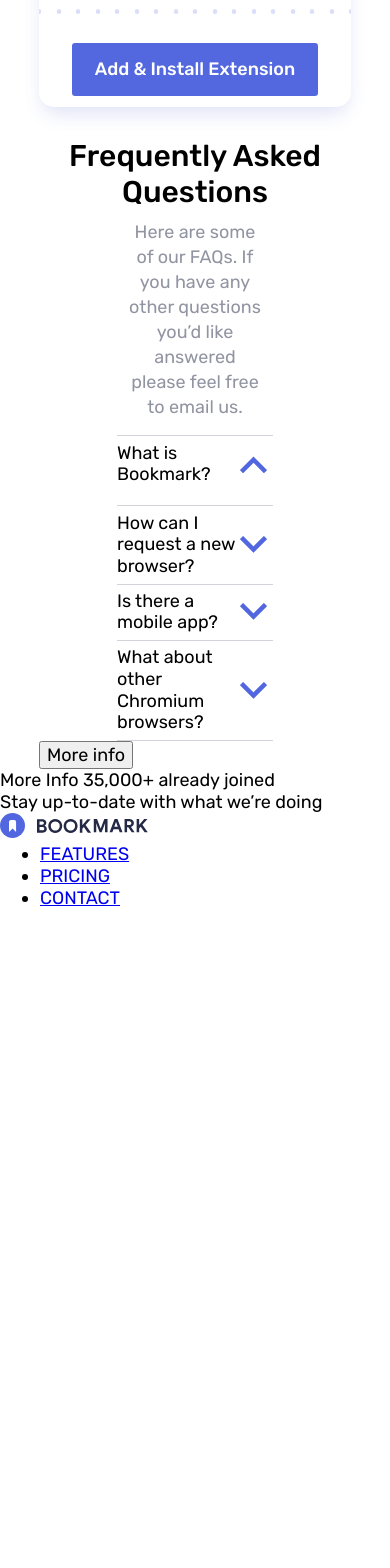
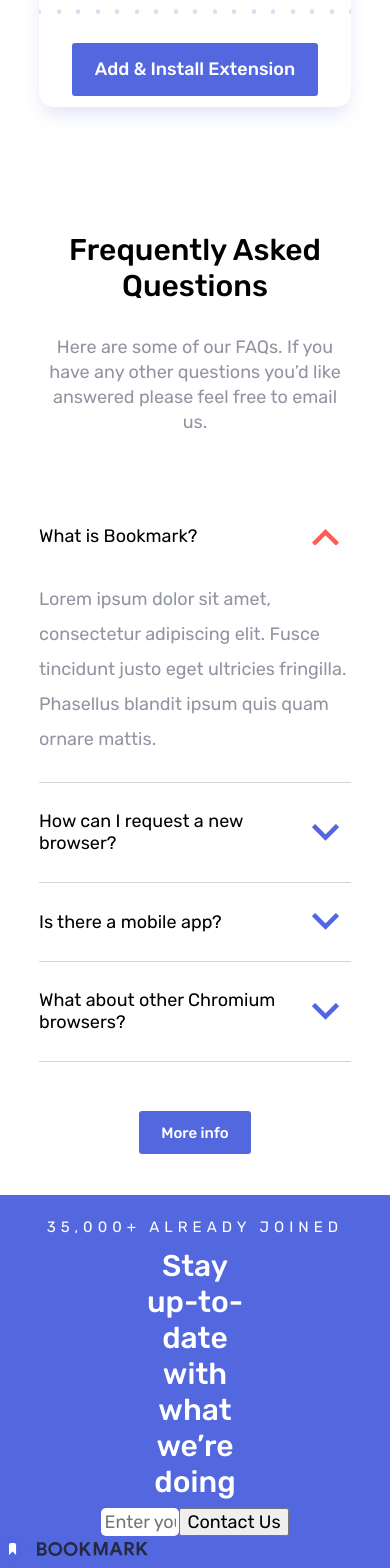
Before and after one commit to NPelivan/bookmark-landing-page-master, a React (Create React App) app: page / in a window 390 px wide. Shown: the part 3380-4948 px from the top of the page. Before the commit the page ends 4318 px from the top, so only its background shows below. Built offline with nearby package versions, Linux system fonts and the light colour scheme.

Commit message:
Footer in progress

```diff
--- a/src/components/footer.js
+++ b/src/components/footer.js
@@ -9,8 +9,19 @@ export default class Footer extends Component {
   render() {
     return (
       <footer>
-        <span>More Info 35,000+ already joined</span>
-        <h1>Stay up-to-date with what we’re doing</h1>
+        <section className="contact">
+          <span>35,000+ already joined</span>
+          <h1>Stay up-to-date with what we’re doing</h1>
+
+          <form name="form" action="" method="POST" autocomplete="on">
+            <input
+              type="email"
+              name="email"
+              placeholder="Enter your email adress"
+            />
+            <button>Contact Us</button>
+          </form>
+        </section>
 
         <img src={Logo} alt="logo" />
 
--- a/src/components/style.css
+++ b/src/components/style.css
@@ -666,16 +666,13 @@ main {
 }
 
 .faqs .faq .faq-answer {
-  /* color: hsl(229, 8%, 60%);
-  line-height: 25px;*/
   opacity: 0;
   max-height: 0;
   overflow-y: hidden;
-  transition: all 0.4s ease;
 }
 
 .faqs .faq.open .faq-question {
-  margin-bottom: 15px;
+  margin-bottom: 35px;
 }
 
 .faqs .faq .faq-question::after {
@@ -696,10 +693,100 @@ main {
 
 .open .faq-question::after {
   transform: rotate(180deg);
+  filter: invert(51%) sepia(26%) saturate(6764%) hue-rotate(330deg)
+    brightness(105%) contrast(98%);
 }
 
-.open .faq-answer {
+.faqs .faq.open .faq-answer {
   max-height: 1000px;
   opacity: 1;
+  color: hsl(229, 8%, 60%);
+  line-height: 35px;
+}
+
+.faq-container > button {
+  padding: 1% 2% 1% 2%;
+  color: white;
+  background-color: hsl(231, 69%, 60%);
+  border: 0;
+  font-size: 15px;
+  border-radius: 5px;
+  font-weight: 500;
+  border: 2px solid;
+
   display: block;
+  margin: 5% auto;
 }
+
+.faq-container > button:hover {
+  background-color: white;
+  color: hsl(231, 69%, 60%);
+  border: 2px solid hsl(231, 69%, 60%);
+  cursor: pointer;
+  font-weight: 500;
+}
+
+/* FAQ mobile */
+
+@media (max-width: 426px) {
+  .faq-container {
+    margin-top: 40%;
+  }
+
+  .faq-container > p {
+    width: 100%;
+    margin-top: 10%;
+    margin-bottom: 20%;
+  }
+
+  .faqs {
+    width: 100%;
+  }
+
+  .faqs .faq {
+    padding-top: 8%;
+    padding-bottom: 8%;
+  }
+
+  .faqs .faq:nth-of-type(1) {
+    border: 0px;
+  }
+
+  .faq-container > button {
+    padding: 4% 7% 4% 7%;
+    margin-top: 15%;
+  }
+}
+
+/* footer */
+
+footer {
+  background-color: hsl(231, 69%, 60%);
+  margin-top: 10%;
+}
+
+.contact {
+  text-align: center;
+  padding-top: 5%;
+  color: white;
+}
+
+.contact > span {
+  text-transform: uppercase;
+  font-size: 15px;
+  letter-spacing: 5px;
+}
+
+.contact > h1 {
+  font-size: 30px;
+  width: 30%;
+  margin: 3% auto 2%;
+  font-weight: 500;
+}
+
+.contact > form > input {
+  padding: 0.8%;
+  border-radius: 5px;
+  border: 0;
+  width: 20%;
+}
```
